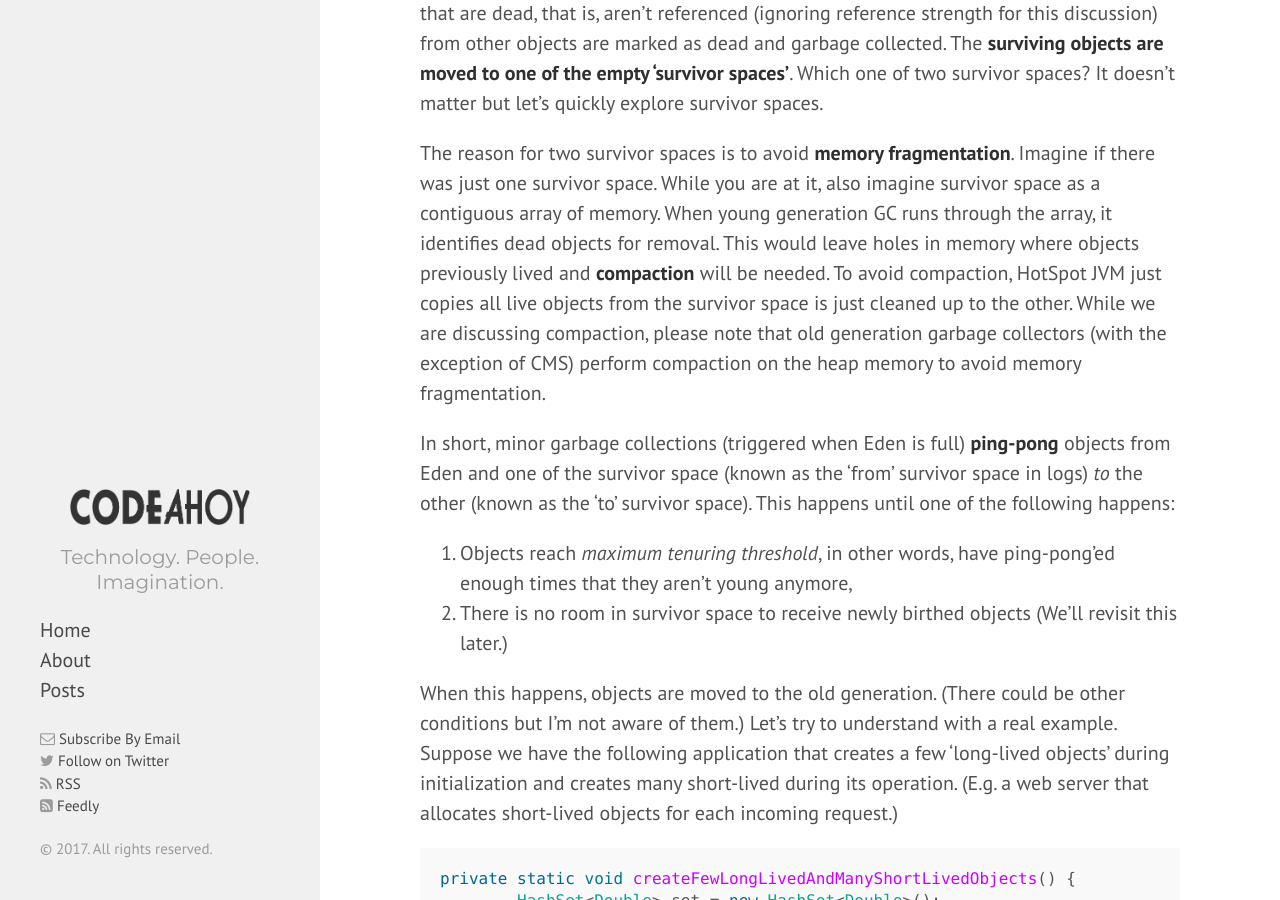
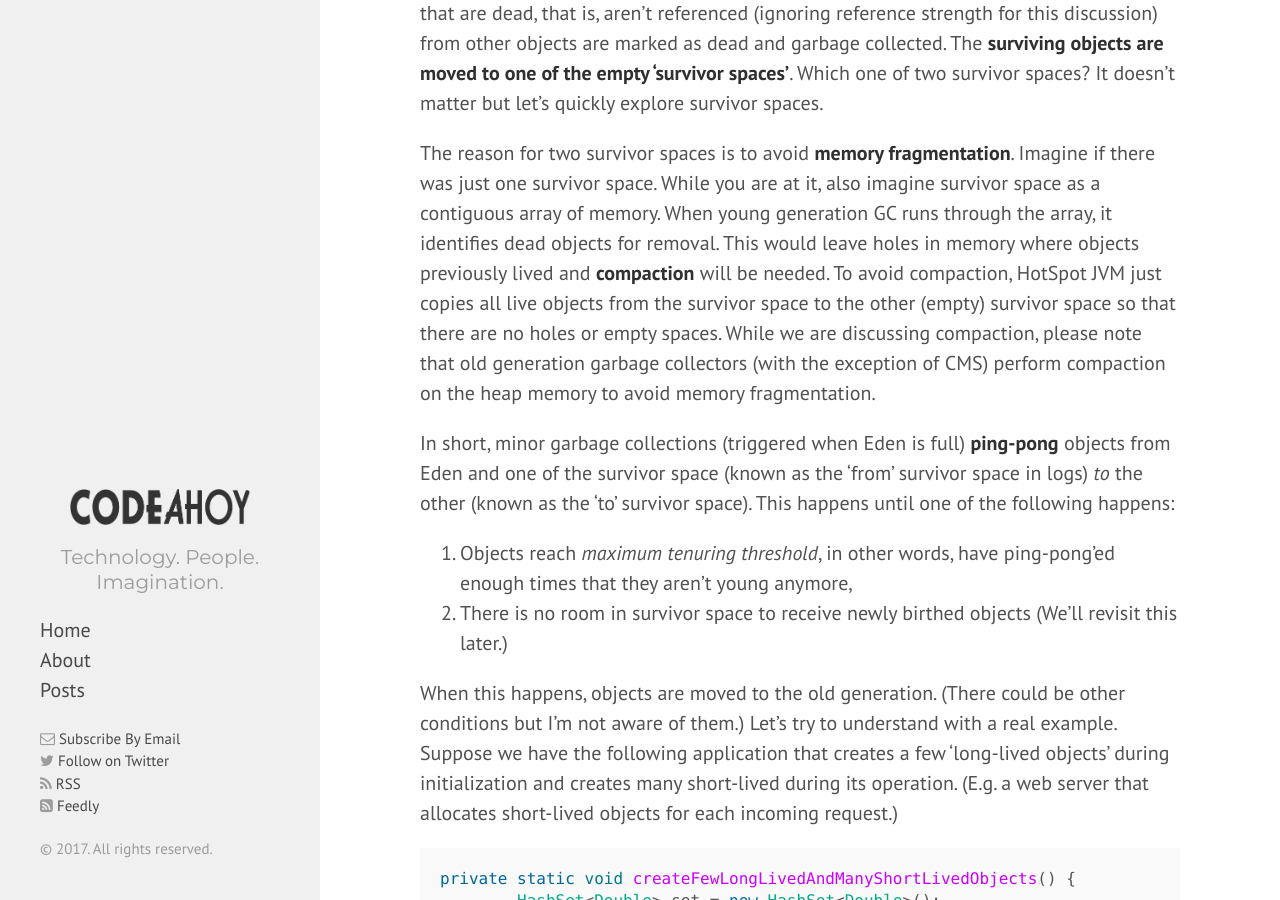
Before and after one commit to talk2viren/umermansoor.github.io, a Jekyll site: the page built from _posts/2017-08-06-basics-of-java-garbage-collection.md, in a window 1280 px wide and 900 px high, scrolled down 1852 px. Built offline with Jekyll 4.4.1, drawn with Linux system fonts in a browser that asks for light colours; nearby versions of some CDN libraries; a script that is not in the unit is left out; comment, search, counter and statistics services are not loaded.

Commit message:
text edit

```diff
--- a/_posts/2017-08-06-basics-of-java-garbage-collection.md
+++ b/_posts/2017-08-06-basics-of-java-garbage-collection.md
@@ -32,7 +32,7 @@ To *enhance* the garbage collection process, Java (HotSpot JVM, more accurately)
 
 By default, **Eden is bigger** than the two survivor spaces combined. On my Mac OS X, the 64-bit HotSpot JVM, Eden takes about 76% of all the young generation space. All objects are first created here. When Eden is full, a **minor** garbage collection is triggered. All new objects are quickly inspected to check their eligibility for garbage collection. The ones that are dead, that is, aren't referenced (ignoring reference strength for this discussion) from other objects are marked as dead and garbage collected. The **surviving objects are moved to one of the empty 'survivor spaces'**. Which one of two survivor spaces? It doesn't matter but let's quickly explore survivor spaces.
 
-The reason for two survivor spaces is to avoid **memory fragmentation**. Imagine if there was just one survivor space. While you are at it, also imagine survivor space as a contiguous array of memory. When young generation GC runs through the array, it identifies dead objects for removal. This would leave holes in memory where objects previously lived and **compaction** will be needed. To avoid compaction, HotSpot JVM just copies all live objects from the survivor space is just cleaned up to the other. While we are discussing compaction, please note that old generation garbage collectors (with the exception of CMS) perform compaction on the heap memory to avoid memory fragmentation.
+The reason for two survivor spaces is to avoid **memory fragmentation**. Imagine if there was just one survivor space. While you are at it, also imagine survivor space as a contiguous array of memory. When young generation GC runs through the array, it identifies dead objects for removal. This would leave holes in memory where objects previously lived and **compaction** will be needed. To avoid compaction, HotSpot JVM just copies all live objects from the survivor space to the other (empty) survivor space so that there are no holes or empty spaces. While we are discussing compaction, please note that old generation garbage collectors (with the exception of CMS) perform compaction on the heap memory to avoid memory fragmentation.
 
 In short, minor garbage collections (triggered when Eden is full) **ping-pong** objects from Eden and one of the survivor space (known as the 'from' survivor space in logs) *to* the other (known as the 'to' survivor space). This happens until one of the following happens:
 
```
